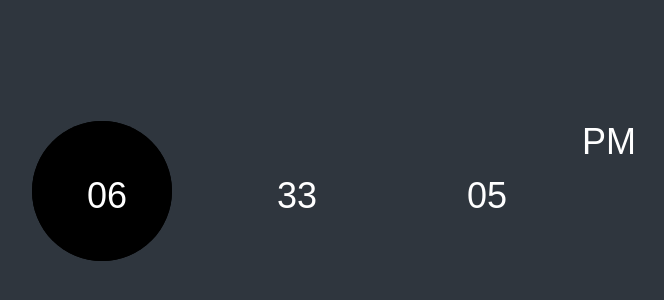
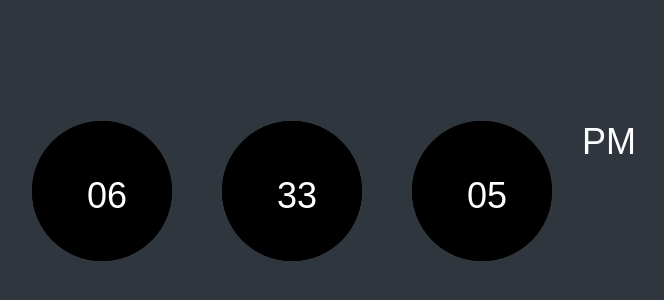
Before and after one commit to AmirTaki/Amazing-Working-Digital-Clock, a plain HTML site: page index.html in a window 1280 px wide. Shown: the part 204-504 px from the top of the page, without its empty margins (323-987 px from the left). Drawn offline with Linux system fonts and the light colour scheme.

Commit message:
index part 8

```diff
--- a/index.html
+++ b/index.html
@@ -16,9 +16,17 @@
             <div id="hours">00</div>
         </div>
         <div class="circle">
+            <svg>
+                <circle cx = "70" cy = "70" r="70"></circle>
+                <circle cx = "70" cy = "70" r="70"></circle>
+            </svg>
             <div id="minutes">00</div>
         </div>
         <div class="circle">
+            <svg>
+                <circle cx = "70" cy = "70" r="70"></circle>
+                <circle cx = "70" cy = "70" r="70"></circle>
+            </svg>
             <div id="seconds">00</div>
         </div>
         <div class="ap">
```
